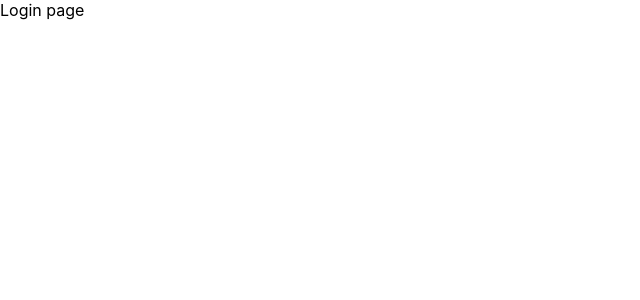
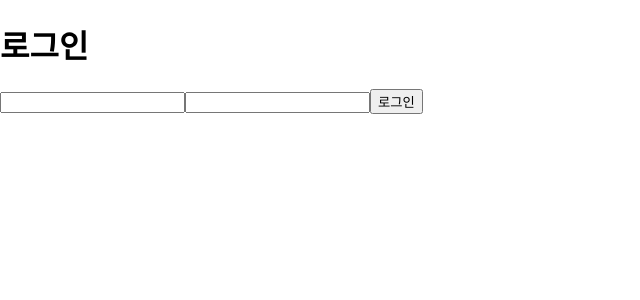
Before and after one commit to iinnu/wanted-pre-onboarding-frontend, a React (Create React App) app: page /signin in a window 1280 px wide. Shown: the top 300 px of the page, without its empty margins (0-640 px from the left). Built offline with nearby package versions, Linux system fonts and the light colour scheme; the HTML template or start-up script is replaced by a standard one.

Commit message:
feat: 로그인 필드 state 추가
- 이메일, 비밀번호 필드 state 추가
- onChange 핸들러 추가

```diff
--- /dev/null
+++ b/src/components/signin/LoginForm.jsx
@@ -0,0 +1,41 @@
+import { useState } from 'react';
+
+const LoginForm = () => {
+  const [email, setEmail] = useState('');
+  const [password, setPassword] = useState('');
+
+  const handleSubmit = (e) => {
+    e.preventDefault();
+    console.log(email, password);
+  };
+
+  const handleEmailChange = (e) => {
+    setEmail(e.target.value);
+  };
+
+  const handlePasswordChange = (e) => {
+    setPassword(e.target.value);
+  };
+
+  return (
+    <form onSubmit={handleSubmit}>
+      <input
+        data-testid='email-input'
+        type='email'
+        value={email}
+        onChange={handleEmailChange}
+      />
+      <input
+        data-testid='password-input'
+        type='password'
+        value={password}
+        onChange={handlePasswordChange}
+      />
+      <button data-testid='signin-button' type='submit'>
+        로그인
+      </button>
+    </form>
+  );
+};
+
+export default LoginForm;
--- a/src/pages/SignInPage.jsx
+++ b/src/pages/SignInPage.jsx
@@ -1,5 +1,12 @@
+import LoginForm from 'components/signin/LoginForm';
+
 const SignInPage = () => {
-  return <div>Login page</div>;
+  return (
+    <div>
+      <h1>로그인</h1>
+      <LoginForm />
+    </div>
+  );
 };
 
 export default SignInPage;
```
